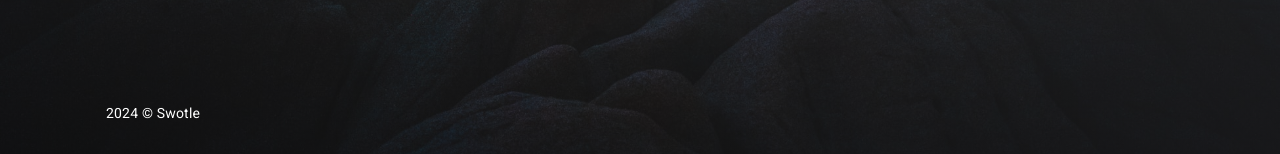
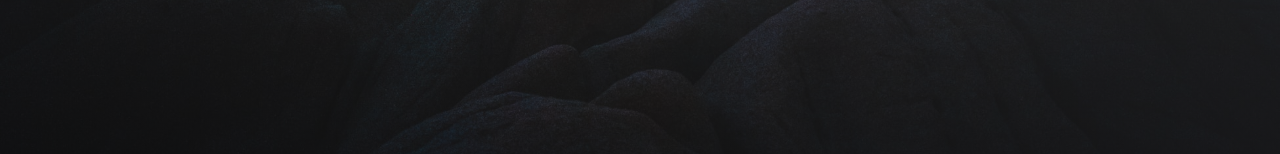
Before and after one commit to zenanvibe/swotleph2_version2, a React (Create React App) app: page /sign-in in a window 1280 px wide. Shown: the part 643-797 px from the top of the page. Built offline with nearby package versions, Linux system fonts and the light colour scheme.

Commit message:
fix: removed footer in auth

```diff
--- a/src/layouts/authentication/components/BasicLayout/index.js
+++ b/src/layouts/authentication/components/BasicLayout/index.js
@@ -63,7 +63,7 @@ function BasicLayout({ image, children }) {
           </Grid>
         </Grid>
       </MDBox>
-      <Footer light />
+      {/* <Footer light /> */}
     </PageLayout>
   );
 }
--- a/src/layouts/authentication/components/CoverLayout/index.js
+++ b/src/layouts/authentication/components/CoverLayout/index.js
@@ -69,7 +69,7 @@ function CoverLayout({ coverHeight, image, children }) {
           </Grid>
         </Grid>
       </MDBox>
-      <Footer />
+      {/* <Footer /> */}
     </PageLayout>
   );
 }
--- a/src/layouts/authentication/sign-up/index.js
+++ b/src/layouts/authentication/sign-up/index.js
@@ -108,7 +108,7 @@ function Cover() {
             </MDBox>
             <MDBox mb={2}>
               <MDInput
-                type="text"
+                type="tel"
                 label="Phone Number" // Added phone number input field
                 variant="standard"
                 fullWidth
```
